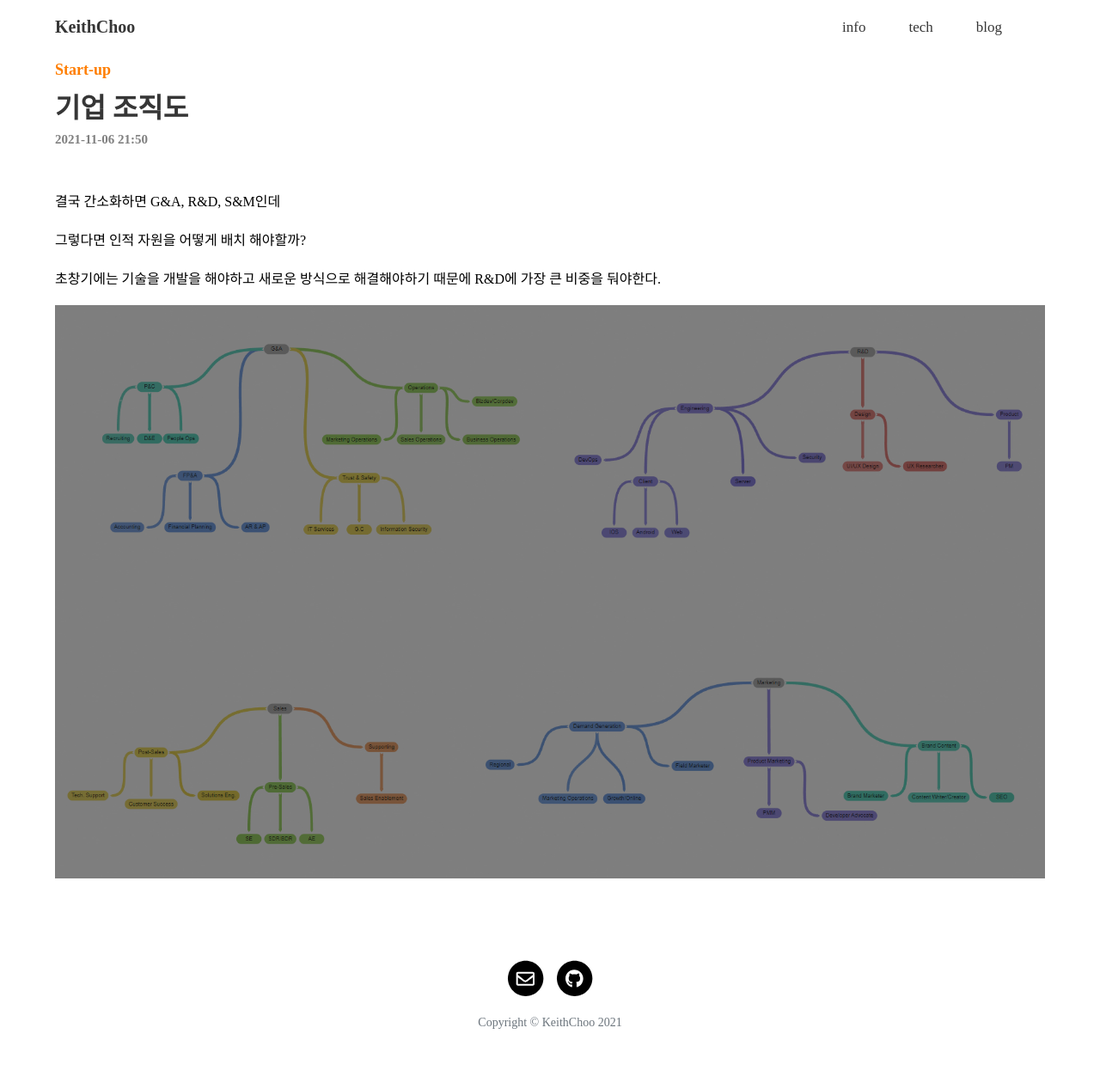
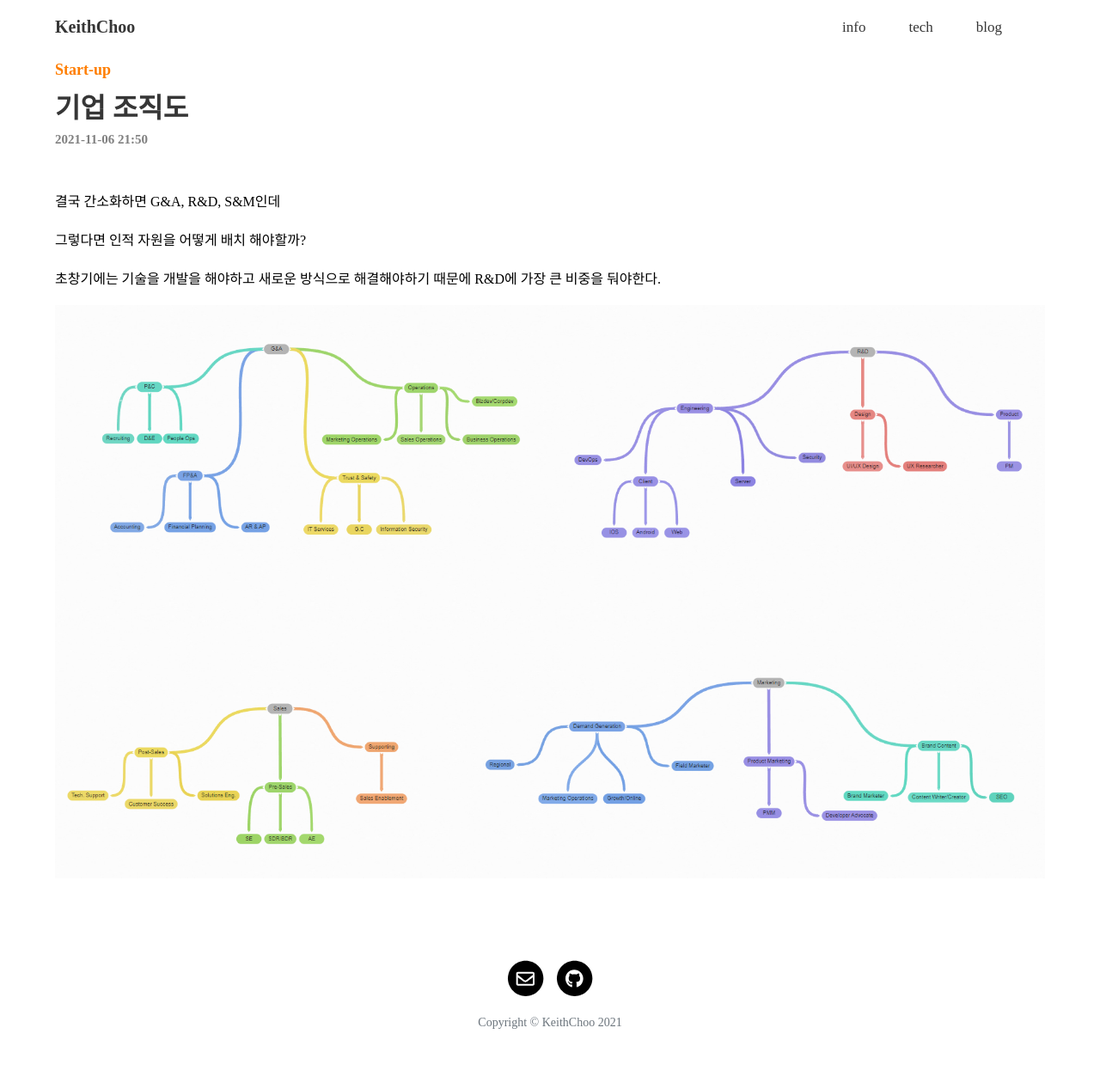
Before and after one commit to choo121600/jekyll-blog, a Jekyll site: the page built from blog/20211106/index.md, in a window 1280 px wide. Shown: the whole page at 86% size. Built offline with Jekyll 4.4.1, drawn with Linux system fonts in a browser that asks for light colours.

Commit message:
style mod

```diff
--- a/_sass/_home.scss
+++ b/_sass/_home.scss
@@ -53,7 +53,7 @@ marquee > h1 {
 }
 
 
-img {
+.home_bg_img > img {
   width: 100%;
   height: 100%;
   filter: brightness(0.5);
```
